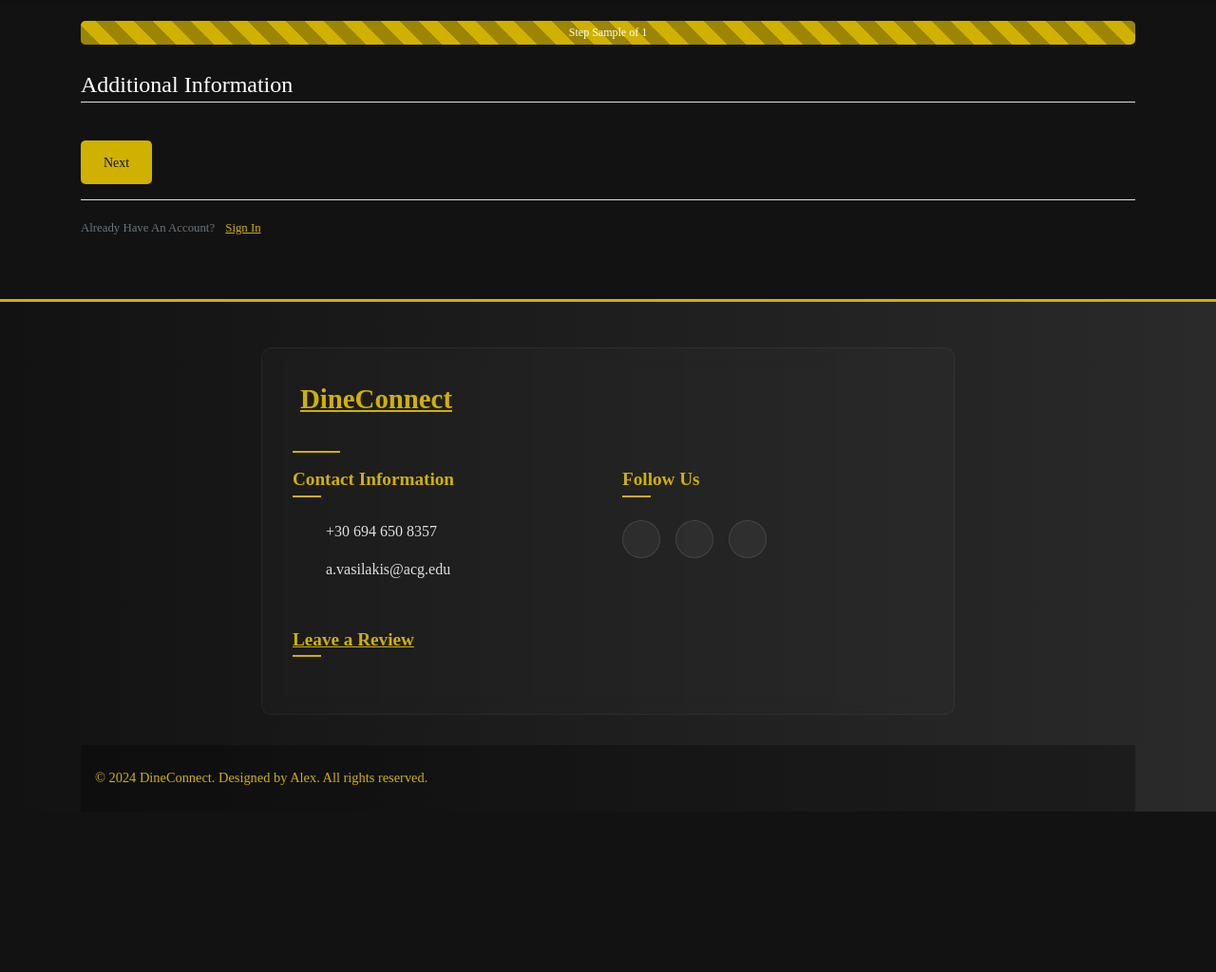
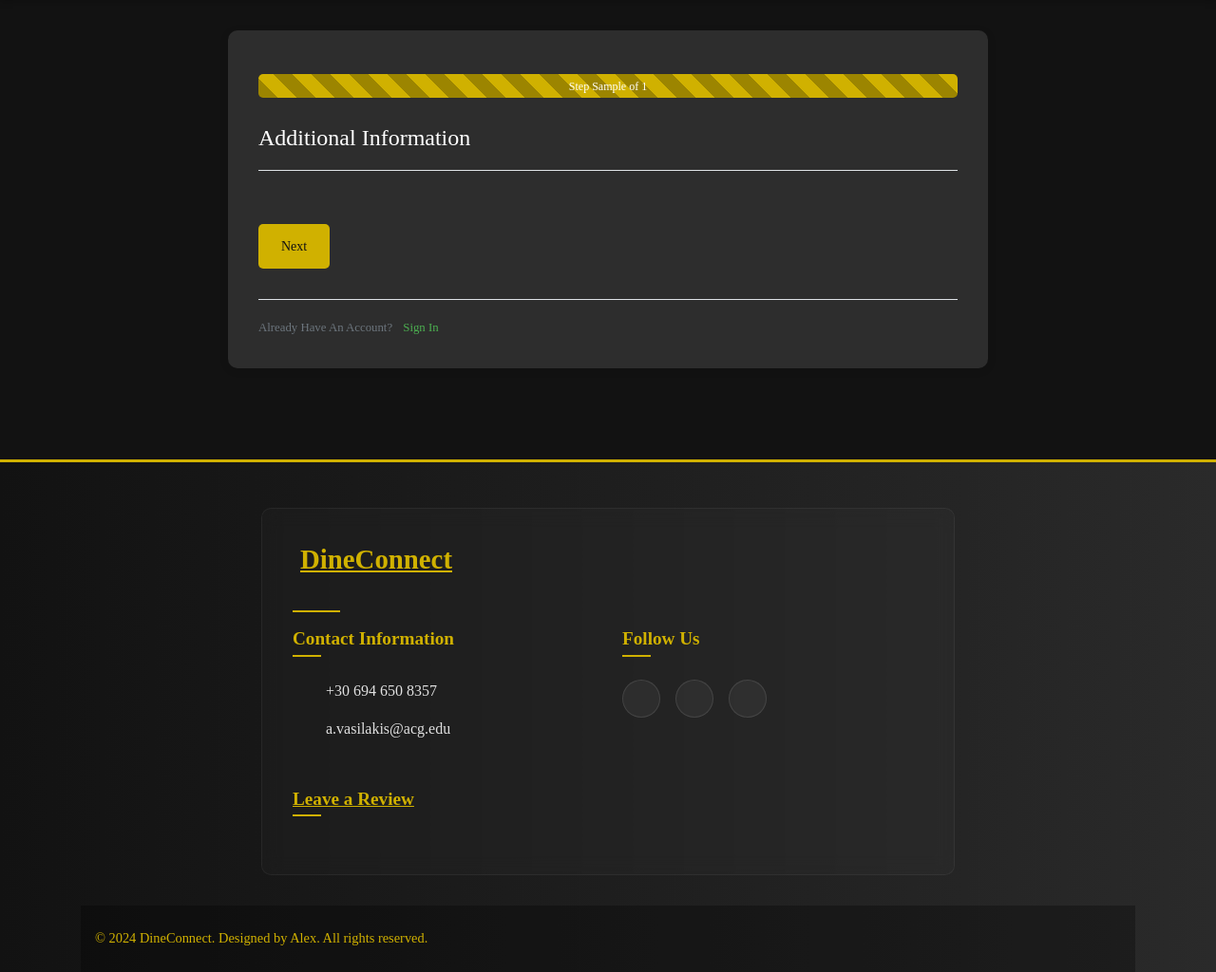
Before and after one commit to Alexandroas/dineConnect, a Django app: template gfgauth/templates/gfgauth/register_business.html in a window 1280 px wide. Shown: the part 90-1114 px from the top of the page at 95% size. Before the commit the page ends 945 px from the top, so only its background shows below. Run offline with Django 3.2, Linux system fonts and the light colour scheme; the template is opened without the code that fills it: most values are stand-ins (such as "Sample title", 1, 10 or a date in 2020); some libraries are stand-ins or nearby versions.

Commit message:
Added styling for the forms

```diff
--- a/gfgauth/static/gfgauth/css/account_registration.css
+++ b/gfgauth/static/gfgauth/css/account_registration.css
@@ -9,7 +9,7 @@
     height: 25px;
     margin-top: 2%;
     margin-bottom: 20px;
-    background-color: #2a2a2a;
+    background-color: #00000056;
     border-radius: 5px;
 }
 
@@ -38,3 +38,182 @@
         background-position: 0 0;
     }
 }
+
+  /* Base Content Section */
+.content-section {
+    max-width: 800px;
+    margin: 2rem auto;
+    padding: 2rem;
+    background-color: #2d2d2d;
+    border-radius: 10px;
+    box-shadow: 0 2px 10px rgba(0, 0, 0, 0.1);
+}
+
+
+
+/* Legend/Headings */
+legend.border-bottom {
+    padding-bottom: 1rem;
+    margin-bottom: 2rem;
+    border-bottom: 2px solid #eee;
+    font-size: 1.5rem;
+    color: #ffffff;
+    width: 100%;
+}
+
+/* Form Groups */
+.form-group {
+    margin-bottom: 1.5rem;
+}
+
+/* Labels */
+label {
+    font-weight: 500;
+    color: #ffffff;
+    margin-bottom: 0.5rem;
+}
+
+/* Inputs */
+.textinput,
+.emailinput,
+.numberinput,
+.select,
+.textarea {
+    width: 100%;
+    padding: 0.75rem;
+    border: 1px solid #ddd;
+    border-radius: 5px;
+    font-size: 1rem;
+    transition: border-color 0.3s ease;
+}
+
+.textinput:focus,
+.emailinput:focus,
+.numberinput:focus,
+.select:focus,
+.textarea:focus {
+    border-color: #4CAF50;
+    outline: none;
+    box-shadow: 0 0 0 3px rgba(76, 175, 80, 0.1);
+}
+
+/* Buttons */
+.btn {
+    padding: 0.75rem 1.5rem;
+    border-radius: 5px;
+    font-weight: 500;
+    transition: all 0.3s ease;
+}
+
+.btn-primary {
+    background-color: #4CAF50;
+    border: none;
+    color: white;
+}
+
+.btn-primary:hover {
+    background-color: #45a049;
+    transform: translateY(-1px);
+}
+
+.btn-secondary {
+    background-color: #6c757d;
+    border: none;
+    color: white;
+}
+
+.btn-secondary:hover {
+    background-color: #5a6268;
+    transform: translateY(-1px);
+}
+
+/* Button Container */
+.d-flex.justify-content-between {
+    margin-top: 2rem;
+}
+
+/* Help Text */
+.help-text {
+    font-size: 0.875rem;
+    color: #666;
+    margin-top: 0.25rem;
+}
+
+/* Error Messages */
+.invalid-feedback {
+    color: #dc3545;
+    font-size: 0.875rem;
+    margin-top: 0.25rem;
+}
+
+/* Sign In Link Section */
+.border-top {
+    border-top: 1px solid #eee;
+    margin-top: 2rem;
+}
+
+.text-muted {
+    color: #6c757d;
+}
+
+.text-muted a {
+    color: #4CAF50;
+    text-decoration: none;
+    margin-left: 0.5rem;
+}
+
+.text-muted a:hover {
+    text-decoration: underline;
+}
+
+/* Responsive Design */
+@media (max-width: 768px) {
+    .content-section {
+        margin: 1rem;
+        padding: 1rem;
+    }
+
+    .btn {
+        width: 100%;
+        margin: 0.5rem 0;
+    }
+
+    .d-flex.justify-content-between {
+        flex-direction: column-reverse;
+    }
+}
+
+/* Animation for step transitions */
+fieldset {
+    animation: fadeIn 0.5s ease-in;
+}
+
+@keyframes fadeIn {
+    from {
+        opacity: 0;
+        transform: translateY(10px);
+    }
+    to {
+        opacity: 1;
+        transform: translateY(0);
+    }
+}
+
+/* Custom checkbox and radio styles */
+.form-check {
+    padding-left: 1.5rem;
+    margin-bottom: 0.5rem;
+}
+
+.form-check-input {
+    margin-top: 0.3rem;
+    margin-left: -1.5rem;
+}
+
+/* Optional: File input styling */
+input[type="file"] {
+    padding: 0.5rem;
+    border: 1px dashed #ddd;
+    border-radius: 5px;
+    width: 100%;
+}
```
